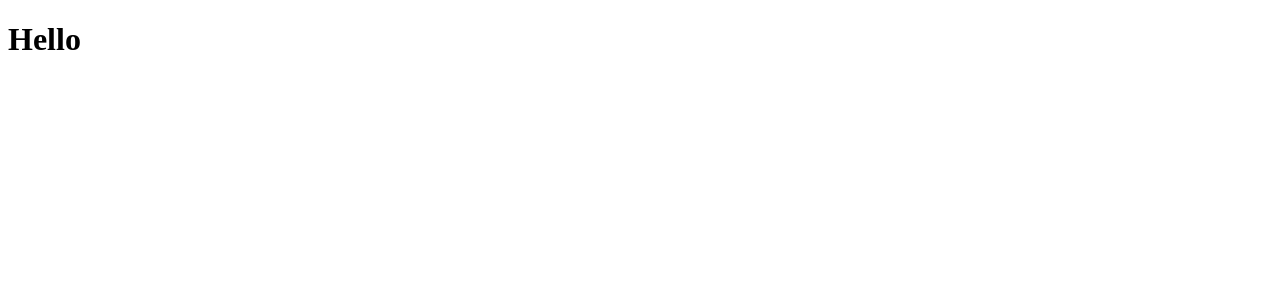
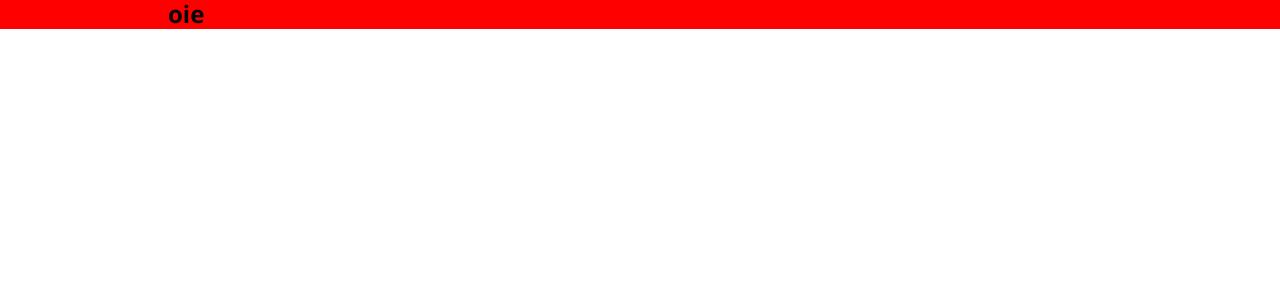
Before and after one commit to luccasfraga10/checkout-reactjs, a React (Create React App) app: page / in a window 1280 px wide. Shown: the top 300 px of the page. Built offline with nearby package versions, Linux system fonts and the light colour scheme.

Commit message:
Initial style

```diff
--- a/src/App.js
+++ b/src/App.js
@@ -1,9 +1,12 @@
 import React from 'react';
+import GlobalStyle from './styles/global';
+import Routes from './routes';
 
 function App() {
   return (
-    <div className="App">
-     <h1>Hello</h1>
+    <div>
+      <GlobalStyle />
+      <Routes />
     </div>
   );
 }
--- a/src/index.js
+++ b/src/index.js
@@ -1,8 +1,8 @@
+import React from 'react';
+import ReactDOM from 'react-dom';
 import * as serviceWorker from './serviceWorker';
 
 import App from './App';
-import React from 'react';
-import ReactDOM from 'react-dom';
 
 ReactDOM.render(<App />, document.getElementById('root'));
 
--- /dev/null
+++ b/src/pages/Checkout/index.js
@@ -0,0 +1,13 @@
+import React from 'react';
+
+import { Section, Container } from './styles';
+
+const Home = () => (
+  <Section>
+    <Container>
+      <h1>oie</h1>
+    </Container>
+  </Section>
+);
+
+export default Home;
--- /dev/null
+++ b/src/pages/Checkout/styles.js
@@ -0,0 +1,19 @@
+import styled from 'styled-components';
+
+export const Section = styled.section`
+  display: block;
+  background-color: red;
+`;
+
+export const Container = styled.div`
+  width: 100%;
+  display: block;
+  margin: 0 auto;
+  padding: 0 20px;
+  position: relative;
+
+  @media (min-width: 1024px) {
+    padding: 0 40px;
+    width: 1024px;
+  }
+`;
--- /dev/null
+++ b/src/routes.js
@@ -0,0 +1,15 @@
+import { BrowserRouter, Route, Switch } from 'react-router-dom';
+
+import React from 'react';
+import Checkout from './pages/Checkout';
+
+export default function Routes() {
+  return (
+    <BrowserRouter>
+      <Switch>
+        <Route path="/" exact component={Checkout} />
+        <Route path="*" component={() => <h1>Page not found</h1>} />
+      </Switch>
+    </BrowserRouter>
+  );
+}
--- a/src/serviceWorker.js
+++ b/src/serviceWorker.js
@@ -101,7 +101,7 @@ function registerValidSW(swUrl, config) {
 function checkValidServiceWorker(swUrl, config) {
   // Check if the service worker can be found. If it can't reload the page.
   fetch(swUrl, {
-    headers: { 'Service-Worker': 'script' }
+    headers: { 'Service-Worker': 'script' },
   })
     .then(response => {
       // Ensure service worker exists, and that we really are getting a JS file.
--- /dev/null
+++ b/src/styles/global.js
@@ -0,0 +1,23 @@
+import { createGlobalStyle } from 'styled-components';
+
+export default createGlobalStyle`
+@import url('https://fonts.googleapis.com/css?family=Open+Sans:400,600,700,800&display=swap');
+  * {
+    margin: 0;
+    padding: 0;
+    outline: 0;
+    box-sizing: border-box;
+    line-height: 1.2;
+    font-family: 'Open Sans', sans-serif;
+  }
+
+  html, body, #root {
+    min-height: 100%;
+    margin: 0;
+  }
+
+  body {
+    margin: 0;
+    -webkit-font-smoothing: antialiased !important;
+  }
+`;
```
Also changed, not shown: package.json (+6 -5 lines), 1 other file (tests, documents, lock files or other folders).
